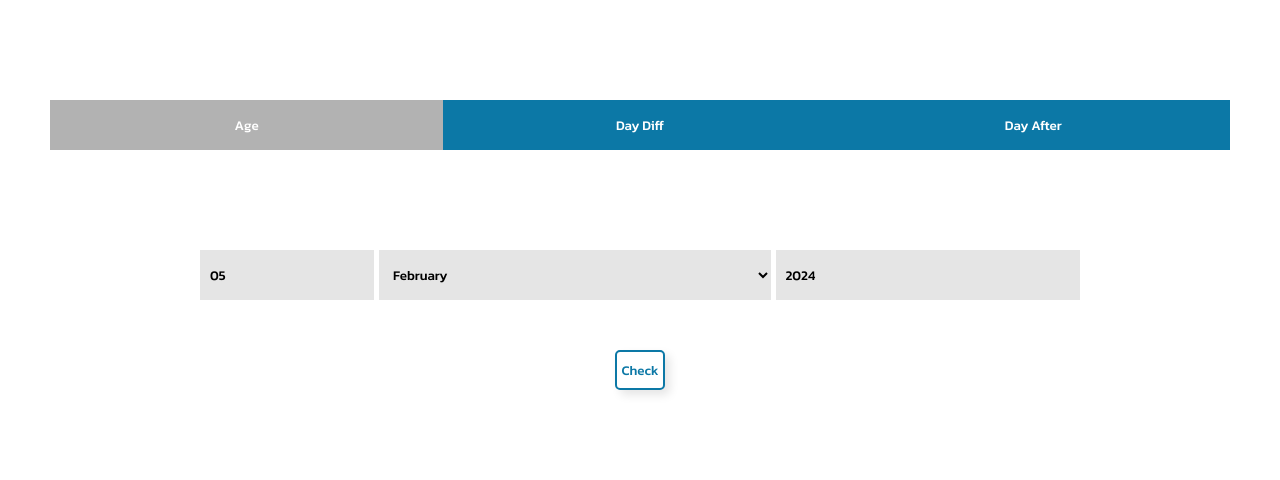
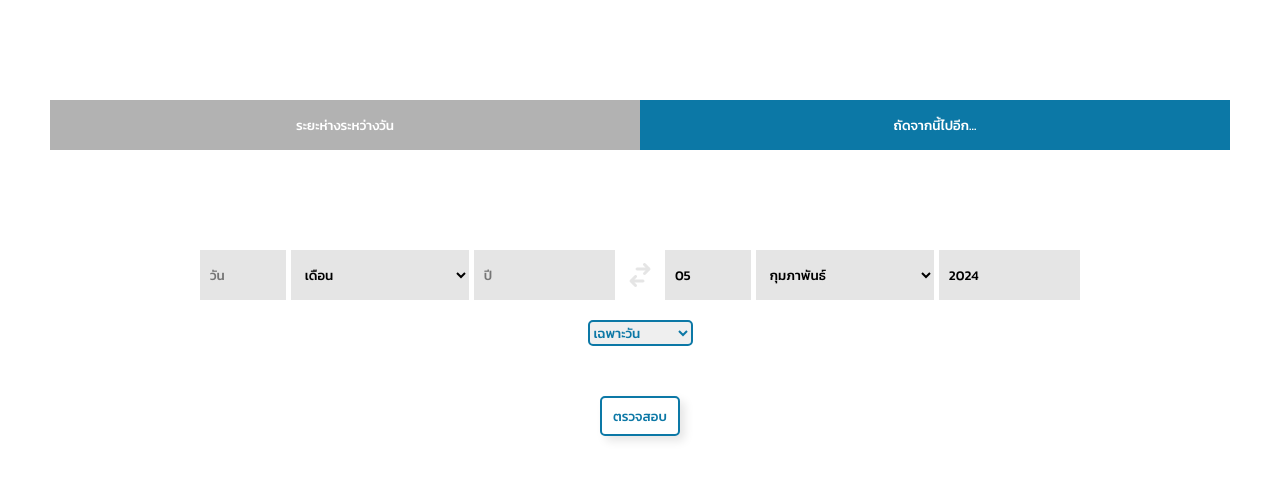
Before and after one commit to axzessjr/thaiware_internship, a PHP site: page / in a window 1280 px wide. Shown: the top 480 px of the page. Run offline with PHP 8.4, Linux system fonts and the light colour scheme.

Commit message:
delete age , add switch diff , change language

```diff
--- a/dmy/css/style.css
+++ b/dmy/css/style.css
@@ -22,7 +22,7 @@ button {
     background-color: rgb(0 0 0 / 30%);
     cursor: auto;
 }
-.form-age, .form-diff, .form-after {
+.form-diff, .form-after {
     text-align: center;
 }
 .input {
@@ -31,28 +31,28 @@ button {
     gap: 5px;
     padding: 0px 200px;
 }
-input#dAge, select#mAge, input#yAge, input#dDiff, select#mDiff, input#yDiff, input#dDiff2, select#mDiff2, input#yDiff2, input#dAfter, select#mAfter, input#yAfter, input#cAfter {
+input#dDiff, select#mDiff, input#yDiff, input#dDiff2, select#mDiff2, input#yDiff2, input#dAfter, select#mAfter, input#yAfter, input#cAfter {
     border: none;
-    background-color: rgb(0 0 0 / 10%);
+    background-color: #0000001a;
     height: 50px;
     padding: 10px;
 }
-input#dAge, input#dDiff, input#dDiff2, input#dAfter, input#cAfter {
+input#dDiff, input#dDiff2, input#dAfter, input#cAfter {
     width: 20%;
 }
-select#mAge, select#mDiff, select#mDiff2, select#mAfter {
+select#mDiff, select#mDiff2, select#mAfter {
     width: 45%;
 }
-input#yAge, input#yDiff, input#yDiff2, input#yAfter {
+input#yDiff, input#yDiff2, input#yAfter {
     width: 35%;
 }
-#ageResult, #diffResult, #afterResult {
+#diffResult, #afterResult {
     font-size: 36px;
     margin: 50px 0px;
 }
-input#submitAge, input#submitDiff, input#submitAfter {
+input#submitDiff, input#submitAfter {
     height: 40px;
-    width: 50px;
+    width: 80px;
     border: solid 2px ;
     border-radius: 5px;
     background-color: white;
@@ -61,6 +61,12 @@ input#submitAge, input#submitDiff, input#submitAfter {
     border-color: #0C78A6;
     color: #0C78A6;
 }
+img {
+    width: 40px;
+    margin-top: 10px;
+    padding: 0px 5px;
+    cursor: pointer;
+}
 select#format {
     margin-top: 20px;
     border: solid 2px #0c78a6;
--- a/dmy/index.php
+++ b/dmy/index.php
@@ -13,102 +13,81 @@
 <body>
     <div class="topic">
         <div class="btn-topic" role="group">
-            <button type="button" class="age active" id="age" name="age" >Age</button>
-            <button type="button" class="daydiff" id="daydiff" name="daydiff">Day Diff</button>
-            <button type="button" class="dayafter" id="dayafter" name="dayafter">Day After</button>
+            <button type="button" class="daydiff active" id="daydiff" name="daydiff">ระยะห่างระหว่างวัน</button>
+            <button type="button" class="dayafter" id="dayafter" name="dayafter">ถัดจากนี้ไปอีก...</button>
         </div>
     </div>
-    <div class="form-age">
+    <div class="form-diff">
         <div class="input">
-            <input type="number" class="dAge" id="dAge" name="dAge" min="1" max="31" placeholder="Day" value="<?php echo date('d'); ?>">
-            <select class="mAge" id="mAge" name="mAge">
-                <option value="">Month</option>
-                <option value="1" <?php echo (date('m') == '01') ? 'selected' : ''; ?>>January</option>
-                <option value="2" <?php echo (date('m') == '02') ? 'selected' : ''; ?>>February</option>
-                <option value="3" <?php echo (date('m') == '03') ? 'selected' : ''; ?>>March</option>
-                <option value="4" <?php echo (date('m') == '04') ? 'selected' : ''; ?>>April</option>
-                <option value="5" <?php echo (date('m') == '05') ? 'selected' : ''; ?>>May</option>
-                <option value="6" <?php echo (date('m') == '06') ? 'selected' : ''; ?>>June</option>
-                <option value="7" <?php echo (date('m') == '07') ? 'selected' : ''; ?>>July</option>
-                <option value="8" <?php echo (date('m') == '08') ? 'selected' : ''; ?>>August</option>
-                <option value="9" <?php echo (date('m') == '09') ? 'selected' : ''; ?>>September</option>
-                <option value="10" <?php echo (date('m') == '10') ? 'selected' : ''; ?>>October</option>
-                <option value="11" <?php echo (date('m') == '11') ? 'selected' : ''; ?>>November</option>
-                <option value="12" <?php echo (date('m') == '12') ? 'selected' : ''; ?>>December</option>
+            <input type="number" class="dDiff" id="dDiff" name="dDiff" min="1" max="31" placeholder="วัน">
+            <select class="mDiff" id="mDiff" name="mDiff">
+                <option value="">เดือน</option>
+                <option value="1">มกราคม</option>
+                <option value="2">กุมภาพันธ์</option>
+                <option value="3">มีนาคม</option>
+                <option value="4">เมษายน</option>
+                <option value="5">พฤษภาคม</option>
+                <option value="6">มิถุนายน</option>
+                <option value="7">กรกฎาคม</option>
+                <option value="8">สิงหาคม</option>
+                <option value="9">กันยายน</option>
+                <option value="10">ตุลาคม</option>
+                <option value="11">พฤศจิกายน</option>
+                <option value="12">ธันวาคม</option>
             </select>
-            <input type="number" class="yAge" id="yAge" name="yAge" min="1000" max="3000" placeholder="Year" value="<?php echo date('Y'); ?>">
-        </div>
-        <div id="ageResult"></div>
-        <input type="button" id="submitAge" class="btnAge" onclick="calAge()" value="Check">
-    </div>
-    <div class="form-diff" style="display: none;">
-        <div class="input">
-            <input type="number" class="dDiff" id="dDiff" name="dDiff" min="1" max="31" placeholder="Day">
-            <select class="mDiff" id="mDiff" name="mDiff">
-                <option value="">Month</option>
-                <option value="1">January</option>
-                <option value="2">February</option>
-                <option value="3">March</option>
-                <option value="4">April</option>
-                <option value="5">May</option>
-                <option value="6">June</option>
-                <option value="7">July</option>
-                <option value="8">August</option>
-                <option value="9">September</option>
-                <option value="10">October</option>
-                <option value="11">November</option>
-                <option value="12">December</option>
+            <input type="number" class="yDiff" id="yDiff" name="yDiff" min="1000" max="3000" placeholder="ปี">
+            <div class="icon-switch">
+                <img src="/thaiware_internship/dmy/img/switch.png" id="switch">
+            </div>
+            <input type="number" class="dDiff2" id="dDiff2" name="dDiff2" min="1" max="31" placeholder="วัน" value="<?php echo date('d'); ?>">
+            <select class="mDiff2" id="mDiff2" name="mDiff2">
+                <option value="">เดือน</option>
+                <option value="1" <?php echo (date('m') == '01') ? 'selected' : ''; ?>>มกราคม</option>
+                <option value="2" <?php echo (date('m') == '02') ? 'selected' : ''; ?>>กุมภาพันธ์</option>
+                <option value="3" <?php echo (date('m') == '03') ? 'selected' : ''; ?>>มีนาคม</option>
+                <option value="4" <?php echo (date('m') == '04') ? 'selected' : ''; ?>>เมษายน</option>
+                <option value="5" <?php echo (date('m') == '05') ? 'selected' : ''; ?>>พฤษภาคม</option>
+                <option value="6" <?php echo (date('m') == '06') ? 'selected' : ''; ?>>มิถุนายน</option>
+                <option value="7" <?php echo (date('m') == '07') ? 'selected' : ''; ?>>กรกฎาคม</option>
+                <option value="8" <?php echo (date('m') == '08') ? 'selected' : ''; ?>>สิงหาคม</option>
+                <option value="9" <?php echo (date('m') == '09') ? 'selected' : ''; ?>>กันยายน</option>
+                <option value="10" <?php echo (date('m') == '10') ? 'selected' : ''; ?>>ตุลาคม</option>
+                <option value="11" <?php echo (date('m') == '11') ? 'selected' : ''; ?>>พฤศจิกายน</option>
+                <option value="12" <?php echo (date('m') == '12') ? 'selected' : ''; ?>>ธันวาคม</option>
             </select>
-            <input type="number" class="yDiff" id="yDiff" name="yDiff" min="1000" max="3000" placeholder="Year"><br>
-            <input type="number" class="dDiff2" id="dDiff2" name="dDiff2" min="1" max="31" placeholder="Day" value="<?php echo date('d'); ?>">
-            <select class="mDiff2" id="mDiff2" name="mDiff2">
-                <option value="">Month</option>
-                <option value="1" <?php echo (date('m') == '01') ? 'selected' : ''; ?>>January</option>
-                <option value="2" <?php echo (date('m') == '02') ? 'selected' : ''; ?>>February</option>
-                <option value="3" <?php echo (date('m') == '03') ? 'selected' : ''; ?>>March</option>
-                <option value="4" <?php echo (date('m') == '04') ? 'selected' : ''; ?>>April</option>
-                <option value="5" <?php echo (date('m') == '05') ? 'selected' : ''; ?>>May</option>
-                <option value="6" <?php echo (date('m') == '06') ? 'selected' : ''; ?>>June</option>
-                <option value="7" <?php echo (date('m') == '07') ? 'selected' : ''; ?>>July</option>
-                <option value="8" <?php echo (date('m') == '08') ? 'selected' : ''; ?>>August</option>
-                <option value="9" <?php echo (date('m') == '09') ? 'selected' : ''; ?>>September</option>
-                <option value="10" <?php echo (date('m') == '10') ? 'selected' : ''; ?>>October</option>
-                <option value="11" <?php echo (date('m') == '11') ? 'selected' : ''; ?>>November</option>
-                <option value="12" <?php echo (date('m') == '12') ? 'selected' : ''; ?>>December</option>
-            </select>
-            <input type="number" class="yDiff2" id="yDiff2" name="yDiff2" min="1000" max="3000" placeholder="Year" value="<?php echo date('Y'); ?>">
+            <input type="number" class="yDiff2" id="yDiff2" name="yDiff2" min="1000" max="3000" placeholder="ปี" value="<?php echo date('Y'); ?>">
         </div>
         <select id="format" name="format">
-            <option value="days">days</option>
-            <option value="months">month and days</option>
-            <option value="year">year, month and days</option>
+            <option value="days">เฉพาะวัน</option>
+            <option value="months">เดือน และ วัน</option>
+            <option value="year">ปี เดือน และ วัน</option>
         </select>
         <div id="diffResult"></div>
-        <input type="button" id="submitDiff" class="btnDiff" onclick="calDiff()" value="Check">
+        <input type="button" id="submitDiff" class="btnDiff" onclick="calDiff()" value="ตรวจสอบ">
     </div>
     <div class="form-after" style="display: none;">
         <div class="input">
-            <input type="number" class="dAfter" id="dAfter" name="dAfter" min="1" max="31" placeholder="Day" value="<?php echo date('d'); ?>">
+            <input type="number" class="dAfter" id="dAfter" name="dAfter" min="1" max="31" placeholder="วัน" value="<?php echo date('d'); ?>">
             <select class="mAfter" id="mAfter" name="mAfter">
-                <option value="">Month</option>
-                <option value="1" <?php echo (date('m') == '01') ? 'selected' : ''; ?>>January</option>
-                <option value="2" <?php echo (date('m') == '02') ? 'selected' : ''; ?>>February</option>
-                <option value="3" <?php echo (date('m') == '03') ? 'selected' : ''; ?>>March</option>
-                <option value="4" <?php echo (date('m') == '04') ? 'selected' : ''; ?>>April</option>
-                <option value="5" <?php echo (date('m') == '05') ? 'selected' : ''; ?>>May</option>
-                <option value="6" <?php echo (date('m') == '06') ? 'selected' : ''; ?>>June</option>
-                <option value="7" <?php echo (date('m') == '07') ? 'selected' : ''; ?>>July</option>
-                <option value="8" <?php echo (date('m') == '08') ? 'selected' : ''; ?>>August</option>
-                <option value="9" <?php echo (date('m') == '09') ? 'selected' : ''; ?>>September</option>
-                <option value="10" <?php echo (date('m') == '10') ? 'selected' : ''; ?>>October</option>
-                <option value="11" <?php echo (date('m') == '11') ? 'selected' : ''; ?>>November</option>
-                <option value="12" <?php echo (date('m') == '12') ? 'selected' : ''; ?>>December</option>
+                <option value="">เดือน</option>
+                <option value="1" <?php echo (date('m') == '01') ? 'selected' : ''; ?>>มกราคม</option>
+                <option value="2" <?php echo (date('m') == '02') ? 'selected' : ''; ?>>กุมภาพันธ์</option>
+                <option value="3" <?php echo (date('m') == '03') ? 'selected' : ''; ?>>มีนาคม</option>
+                <option value="4" <?php echo (date('m') == '04') ? 'selected' : ''; ?>>เมษายน</option>
+                <option value="5" <?php echo (date('m') == '05') ? 'selected' : ''; ?>>พฤษภาคม</option>
+                <option value="6" <?php echo (date('m') == '06') ? 'selected' : ''; ?>>มิถุนายน</option>
+                <option value="7" <?php echo (date('m') == '07') ? 'selected' : ''; ?>>กรกฎาคม</option>
+                <option value="8" <?php echo (date('m') == '08') ? 'selected' : ''; ?>>สิงหาคม</option>
+                <option value="9" <?php echo (date('m') == '09') ? 'selected' : ''; ?>>กันยายน</option>
+                <option value="10" <?php echo (date('m') == '10') ? 'selected' : ''; ?>>ตุลาคม</option>
+                <option value="11" <?php echo (date('m') == '11') ? 'selected' : ''; ?>>พฤศจิกายน</option>
+                <option value="12" <?php echo (date('m') == '12') ? 'selected' : ''; ?>>ธันวาคม</option>
             </select>
-            <input type="number" class="yAfter" id="yAfter" name="yAfter" min="1000" max="3000" placeholder="Year" value="<?php echo date('Y'); ?>">
-            <input type="number" class="cAfter" id="cAfter" name="cAfter" placeholder="Count Number">
+            <input type="number" class="yAfter" id="yAfter" name="yAfter" min="1000" max="3000" placeholder="ปี" value="<?php echo date('Y'); ?>">
+            <input type="number" class="cAfter" id="cAfter" name="cAfter" placeholder="อีกกี่วัน?">
         </div>
         <div id="afterResult"></div>
-        <input type="button" id="submitAfter" class="btnAfter" onclick="calAfter()" value="Check">
+        <input type="button" id="submitAfter" class="btnAfter" onclick="calAfter()" value="ตรวจสอบ">
     </div>
 </body>
 </html>
--- a/dmy/process_after.php
+++ b/dmy/process_after.php
@@ -6,6 +6,6 @@ if ($_SERVER["REQUEST_METHOD"] == "POST") {
     $count = $_POST['count'];
     $date = date_create("$year-$month-$day");
     date_add($date, date_interval_create_from_date_string("$count days"));
-    echo "After $count days, the date is: " . date_format($date, "d-m-Y");
+    echo "ถัดจากนี้ไปอีก $count วัน, คือวันที่ : " . date_format($date, "d/m/Y");
 }
 ?>
--- a/dmy/process_diff.php
+++ b/dmy/process_diff.php
@@ -7,14 +7,14 @@ $datetime2 = new DateTime($date2);
 $interval = $datetime1->diff($datetime2);
 switch ($format) {
     case 'days':
-        echo $interval->days . " days";
+        echo $interval->days . " วัน";
         break;
     case 'months':
         $totalMonths = $interval->y * 12 + $interval->m;
-        echo $totalMonths . " months " . $interval->d . " days";
+        echo $totalMonths . " เดือน " . $interval->d . " วัน";
         break;
     case 'year':
-        echo $interval->y . " year " . $interval->m . " months " . $interval->d . " days";
+        echo $interval->y . " ปี " . $interval->m . " เดือน " . $interval->d . " วัน";
         break;
 }
 ?>
```
Also changed, not shown: dmy/js/process.js (+14 -38 lines), dmy/process_age.php (deleted, +0 -25 lines), dmy/img/switch.png (added).
